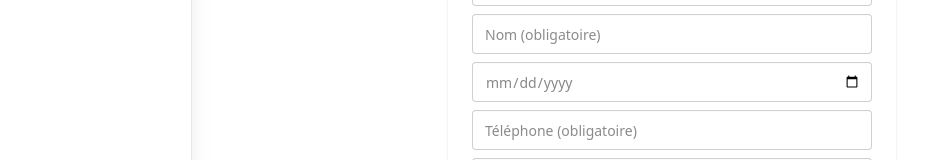
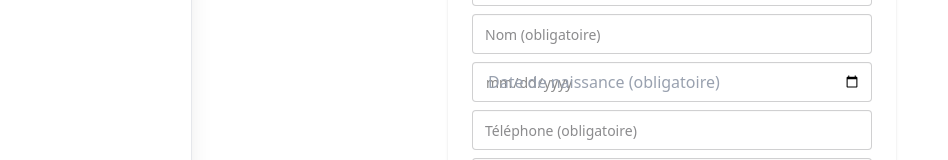
Before and after one commit to Oum731/aeedk-frontend, a React (Vite) app: page /register in a window 1280 px wide. Shown: the part 394-554 px from the top of the page, without its empty margins (0-948 px from the left). Built offline with nearby package versions, Linux system fonts and the light colour scheme; no server answers.

Commit message:
Force redeploy on Render

```diff
--- a/src/auth/RegisterForm.jsx
+++ b/src/auth/RegisterForm.jsx
@@ -194,7 +194,9 @@ export default function RegisterForm({ onNavigate }) {
                   <span
                     className="absolute left-4 top-2 text-gray-400 pointer-events-none"
                     onClick={() => birthDateRef.current?.focus()}
-                  ></span>
+                  >
+                    Date de naissance (obligatoire)
+                  </span>
                 )}
               </div>
             ) : field.name === "password" ? (
```
